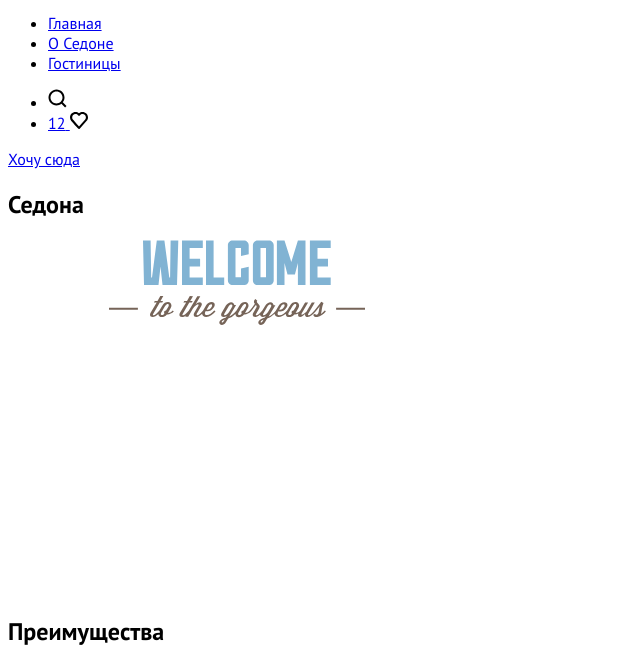
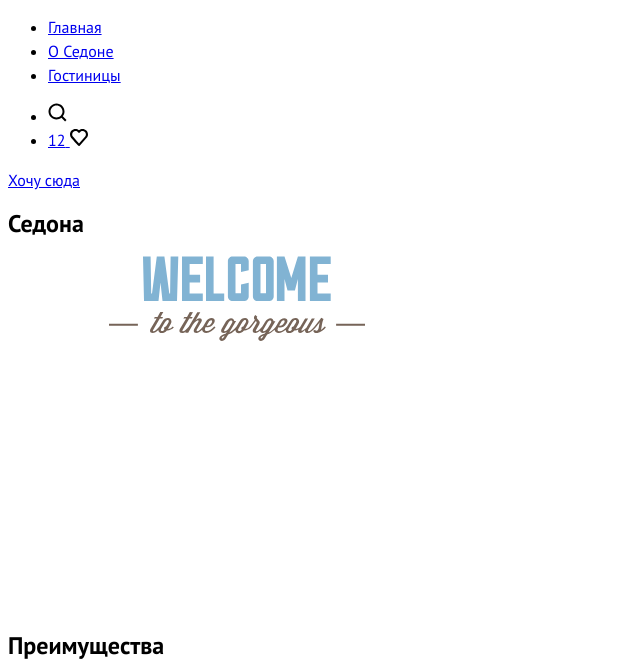
Before and after one commit to waterfall85/2388439-sedona-37, a plain HTML site: page index.html in a window 1280 px wide. Shown: the part 85-749 px from the top of the page, without its empty margins (0-640 px from the left). Drawn offline with Linux system fonts and the light colour scheme.

Commit message:
Добавляет размер шрифта и межстрочный интервал
font-size: 16px;
line-height: 24px;

```diff
--- a/styles/styles.css
+++ b/styles/styles.css
@@ -17,4 +17,6 @@
 
 body{
     font-family:"PT Sans", sans-serif;
+    font-size: 16px;
+    line-height: 24px;
 }
```
